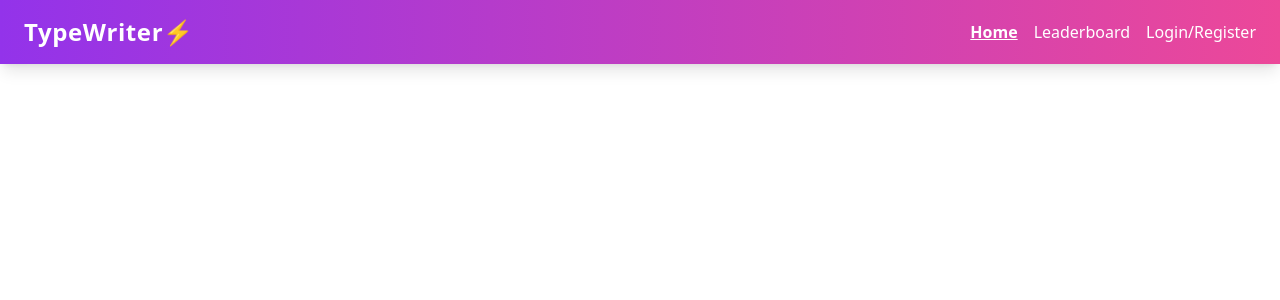
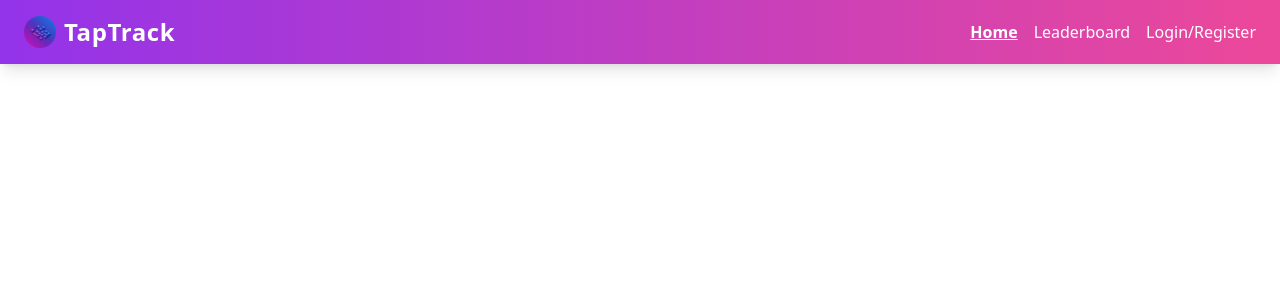
Before and after one commit to AdityaKrishnanand/Typewriter, a React (Vite) app in the folder client/: page / in a window 1280 px wide. Shown: the top 300 px of the page. Built offline with nearby package versions, Linux system fonts and the light colour scheme; no server answers.

Commit message:
image, icon changes

```diff
--- a/client/index.html
+++ b/client/index.html
@@ -8,7 +8,7 @@
       href="./src/assets/Gemini_Generated_Image_y1n2tyy1n2tyy1n2.jpeg"
     />
     <meta name="viewport" content="width=device-width, initial-scale=1.0" />
-    <title>Vite + React</title>
+    <title>TapTrack: Keyboard Sprint</title>
   </head>
   <body>
     <div id="root"></div>
--- a/client/src/components/Navbar.jsx
+++ b/client/src/components/Navbar.jsx
@@ -1,4 +1,5 @@
 import { Link, useLocation, useNavigate } from "react-router-dom";
+import logo from "../assets/Gemini_Generated_Image_58txyu58txyu58tx copy.jpeg";
 
 export default function Navbar() {
   const location = useLocation();
@@ -12,8 +13,9 @@ export default function Navbar() {
 
   return (
     <nav className="bg-gradient-to-r from-purple-600 to-pink-500 shadow-lg text-white py-4 px-6 flex justify-between items-center">
-      <Link to="/" className="text-2xl font-extrabold tracking-wide">
-        TypeWriter⚡
+      <Link to="/" className="flex items-center space-x-2">
+        <img src={logo} alt="TapTrack logo" className="h-8 w-8 rounded-full" />
+        <span className="text-2xl font-extrabold tracking-wide">TapTrack</span>
       </Link>
       <div className="space-x-4">
         {location.pathname === "/leaderboard" && (
```
